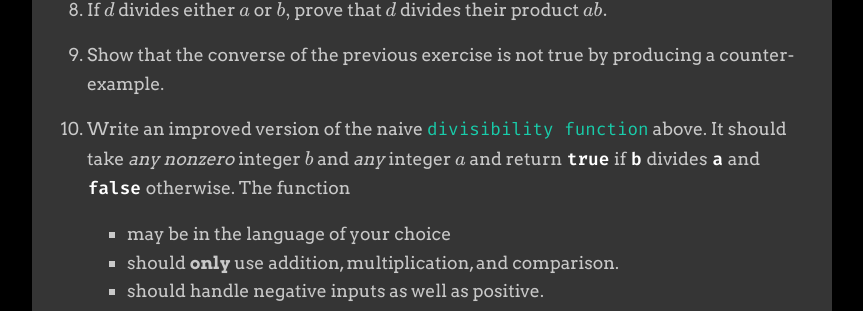
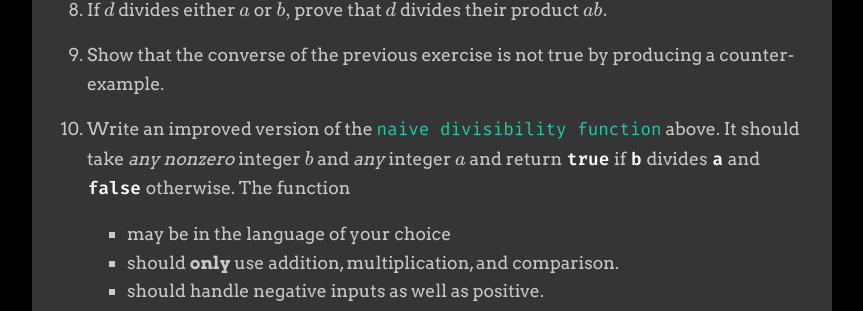
Before and after one commit to itscomputers/itscomputers.github.io, a Jekyll site: the page built from _sections/01_01_divisibility.md, in a window 1280 px wide and 900 px high, scrolled down 2452 px. Shown: the part 354-665 px from the top of the window, without its empty margins (208-1071 px from the left). Built offline with Jekyll 4.4.1, drawn with Linux system fonts in a browser that asks for light colours; formulas are drawn with MathJax 3.

```diff
--- a/_sections/01_01_divisibility.md
+++ b/_sections/01_01_divisibility.md
@@ -127,8 +127,8 @@ divides their product $$ ab. $$
 1. Show that the converse of the previous exercise is not true by
 producing a counter-example.
 
-1. Write an improved version of the naive
-[divisibility function](#ruby-naive-divides) above.  It should
+1. Write an improved version of the
+[naive divisibility function](#ruby-naive-divides) above.  It should
 take *any nonzero* integer $$ b $$ and *any* integer $$ a $$ and return `true`
 if `b` divides `a` and `false` otherwise.  The function
 - may be in the language of your choice
```
